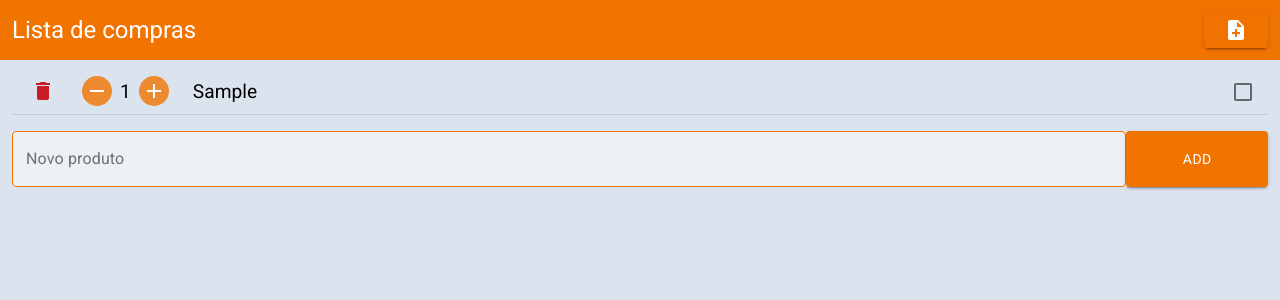
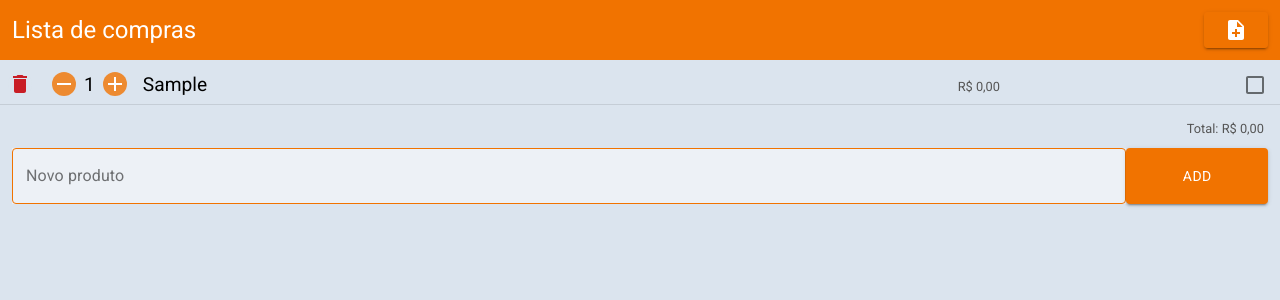
Before and after one commit to atreib/listeiv2, a React (Create React App) app: page / in a window 1280 px wide. Both pictures are taken after typing "Sample" into the empty fields and a click on the button "ADD". Shown: the top 300 px of the page. Built offline with nearby package versions, Linux system fonts and the light colour scheme.

Commit message:
feat: add price on context && create prompt dialog && open prompt dialog for price changing

```diff
--- a/src/components/pages/dashboard/DashboardPage.styles.tsx
+++ b/src/components/pages/dashboard/DashboardPage.styles.tsx
@@ -27,7 +27,15 @@ export const ListTitle = styled.div`
 `;
 
 export const ListWrapper = styled.div`
-  padding: 8px 12px 4px 12px;
+  padding: 4px 0px 4px 0px;
+`;
+
+export const TotalPriceLabel = styled.div`
+  font-size: 0.8rem;
+  display: flex;
+  justify-content: flex-end;
+  padding: 0px 16px;
+  color: ${colors.contrastBackgroundLighter};
 `;
 
 export const NewProduct = styled.div`
--- a/src/components/pages/dashboard/DashboardPage.tsx
+++ b/src/components/pages/dashboard/DashboardPage.tsx
@@ -1,4 +1,4 @@
-import React, { useState, useContext } from 'react';
+import React, { useState, useContext, useEffect } from 'react';
 import { Helmet } from 'react-helmet';
 import {
   ShoppingList,
@@ -10,11 +10,13 @@ import {
   AppButton,
   AppList,
   NewListIcon,
+  TotalPriceLabel,
 } from './DashboardPage.styles';
 import { colors } from './../../../helpers/theme';
 import { ShoppingListContext } from './../../../contexts';
 
 export const DashboardPage = () => {
+  const [totalPrice, setTotalPrice] = useState<number>(0);
   const [newProduct, setNewProduct] = useState<string>('');
   const {
     products,
@@ -23,6 +25,7 @@ export const DashboardPage = () => {
     decreaseProductQuantity,
     removeProduct,
     startNewList,
+    changeProductPrice,
   } = useContext(ShoppingListContext);
 
   /**
@@ -55,11 +58,27 @@ export const DashboardPage = () => {
   };
 
   /**
+   * Change product price on state
+   * @param price: (number) the new product price
+   * @param id: (string) id of the product being modified
+   */
+  const onChangeProductPrice = (price: number, id: string) => {
+    changeProductPrice(price, id);
+  };
+
+  /**
    * Start a new shopping list
    */
   const onStartNewList = () => {
     startNewList();
   };
+
+  useEffect(() => {
+    if (products && products.length > 0) {
+      const totalPriceObject = products.reduce((x, y) => ({ ...x, totalPrice: x.totalPrice + y.totalPrice }));
+      if (totalPriceObject) setTotalPrice(totalPriceObject.totalPrice);
+    }
+  }, [products]);
 
   return (
     <ShoppingList>
@@ -86,6 +105,7 @@ export const DashboardPage = () => {
           <AppList>
             {products.map((product) => (
               <Product
+                changeProductPrice={onChangeProductPrice}
                 changeProductQuantity={changeProductQuantity}
                 onRemoveProduct={onRemoveProduct}
                 product={product}
@@ -96,6 +116,7 @@ export const DashboardPage = () => {
         )}
         {(!products || products.length === 0) && 'Lista vazia'}
       </ListWrapper>
+      <TotalPriceLabel>Total: R$ {totalPrice.toFixed(2).replace('.', ',')}</TotalPriceLabel>
       <NewProduct>
         <AppInput
           data-testid="inputProduct"
--- a/src/components/pages/dashboard/Product.tsx
+++ b/src/components/pages/dashboard/Product.tsx
@@ -5,23 +5,53 @@ import { ProductModel } from '../../../models';
 import { AppListItem, AppIconButton, AppCheckbox } from './../../utils';
 import { DeleteIcon } from './../../utils/icons';
 import { colors } from '../../../helpers/theme';
+import { AppPromptDialog } from '../../utils/dialogs/PromptDialog';
 
 interface ComponentProps {
   product: ProductModel;
   onRemoveProduct: (id: string) => void;
   changeProductQuantity: (increase: boolean, id: string) => void;
+  changeProductPrice: (price: number, id: string) => void;
 }
 
-const ProductLabel = styled.div`
+const ProductLabelWrapper = styled.div`
   flex: 1;
+  max-width: 75%;
   display: flex;
   align-items: center;
   font-size: 1.2rem;
 `;
 
-export const Product = ({ product, onRemoveProduct, changeProductQuantity }: ComponentProps) => {
+const ProductLabel = styled.div`
+  flex: 1;
+  display: flex;
+  align-items: baseline;
+  justify-content: space-between;
+  padding-right: 0px;
+`;
+
+const PriceLabel = styled.div`
+  font-size: 0.8rem;
+  color: ${colors.contrastBackgroundLighter};
+`;
+
+export const Product = ({ product, onRemoveProduct, changeProductQuantity, changeProductPrice }: ComponentProps) => {
   const [checked, setChecked] = useState(false);
-  const checkbox = <AppCheckbox testId="productCheckbox" edge="end" setChecked={setChecked} checked={checked} />;
+  const [isPromptPriceOpened, setIsPromptPriceOpened] = useState(false);
+
+  const onCheckboxClick = () => {
+    if (!checked) setIsPromptPriceOpened(true);
+  };
+
+  const checkbox = (
+    <AppCheckbox
+      testId="productCheckbox"
+      clickHandler={onCheckboxClick}
+      edge="end"
+      setChecked={setChecked}
+      checked={checked}
+    />
+  );
 
   const removeProductIconButton = (
     <AppIconButton
@@ -36,18 +66,49 @@ export const Product = ({ product, onRemoveProduct, changeProductQuantity }: Com
   );
 
   return (
+    <>
+      {isPromptPriceOpened && (
+        <AppPromptDialog
+          title="Adicionar preço ao produto"
+          description="Qual é o preço deste produto?"
+          placeholder="R$"
+          inputLabel="Preço"
+          type="number"
+          dialogOpen={isPromptPriceOpened}
+          setDialogOpen={setIsPromptPriceOpened}
+          successBtnText="Anotar preço"
+          fnSuccess={(typedPrice: string) => {
+            if (typedPrice) {
+              const price = typedPrice?.replace(',', '.');
+              const numberPrice = Number(price);
+              if (!isNaN(numberPrice)) {
+                changeProductPrice(numberPrice, product.id);
+                setIsPromptPriceOpened(false);
+              }
+            }
+          }}
+        />
+      )}
       <AppListItem
         paddingTop="8px"
         paddingBottom="8px"
-      paddingLeft="8px"
+        paddingLeft="0px"
         fontSize="1.3rem"
         secondaryAction={checkbox}
         icon={removeProductIconButton}
       >
+        <ProductLabelWrapper>
+          <div>
+            <Quantity product={product} changeProductQuantity={changeProductQuantity} />
+          </div>
           <ProductLabel>
-        <Quantity product={product} changeProductQuantity={changeProductQuantity} />
             <div data-testid="productLabel">{checked ? <s>{product.label}</s> : `${product.label} `}</div>
+            <PriceLabel data-testid="productPriceLabel">
+              R$ {product.unityPrice.toFixed(2).replace('.', ',')}
+            </PriceLabel>
           </ProductLabel>
+        </ProductLabelWrapper>
       </AppListItem>
+    </>
   );
 };
--- a/src/components/pages/dashboard/Quantity.tsx
+++ b/src/components/pages/dashboard/Quantity.tsx
@@ -14,7 +14,7 @@ const QuantitySelector = styled.div`
   display: flex;
   justify-content: center;
   align-items: center;
-  padding: 0px 16px 0px 8px;
+  padding: 0px 8px 0px 4px;
 `;
 
 const QuantityLabel = styled.div`
--- a/src/components/utils/buttons/AppIconButton.tsx
+++ b/src/components/utils/buttons/AppIconButton.tsx
@@ -22,6 +22,10 @@ const StyledButton = styled(IconButton)<ButtonProps>`
   ${({ bgcolor }) =>
     bgcolor && `background-color: ${fade(bgcolor, 0.8)}; &:hover, &:focus { background-color: ${bgcolor}; } `}
   ${({ fontcolor }) => fontcolor && `color: ${fade(fontcolor, 1)};`}
+
+  &.MuiIconButton-sizeSmall {
+    padding: 0px;
+  }
 `;
 
 /**
--- /dev/null
+++ b/src/components/utils/dialogs/Dialog.tsx
@@ -0,0 +1,68 @@
+import React, { ReactChild, ReactChildren } from 'react';
+import styled from 'styled-components';
+import Dialog from '@material-ui/core/Dialog';
+import DialogActions from '@material-ui/core/DialogActions';
+import DialogContent from '@material-ui/core/DialogContent';
+import DialogTitle from '@material-ui/core/DialogTitle';
+import { AppButton } from './../buttons';
+import { colors } from './../../../helpers/theme/colors';
+
+interface ComponentProps {
+  title: string;
+  children: ReactChild | ReactChildren;
+  dialogOpen: boolean;
+  setDialogOpen: React.Dispatch<React.SetStateAction<boolean>>;
+  ExtraButtons?: (() => JSX.Element)[];
+  cancelBtnText?: string;
+}
+
+const DialogContentWrapper = styled(DialogContent)`
+  margin-bottom: 12px;
+  font-size: 1rem;
+  overflow-x: hidden;
+`;
+
+/**
+ * Creates our own dialog component, based on Material UI's dialog
+ * @param title: title of our dialog component
+ * @param children: our dialog content (as a child element - react element)
+ * @param dialogOpen: "is dialog opened?"
+ * @param setDialogOpen: react hooks "set function" to "is dialog opened?"
+ * @param ExtraButtons?: (optional) array of functions that return a JSX.Element (our dialog buttons)
+ * @param cancelBtnText?: (optional) text of the cancel button
+ */
+export const AppDialog = ({
+  title,
+  children,
+  dialogOpen,
+  setDialogOpen,
+  ExtraButtons,
+  cancelBtnText,
+}: ComponentProps) => {
+  if (!cancelBtnText) cancelBtnText = 'Fechar';
+
+  const handleClose = () => {
+    setDialogOpen(false);
+  };
+
+  return (
+    <div>
+      <Dialog
+        fullWidth={true}
+        maxWidth={'sm'}
+        open={dialogOpen}
+        onClose={() => setDialogOpen(false)}
+        scroll="paper" // enables scroll inside dialog
+      >
+        <DialogTitle>{title}</DialogTitle>
+        <DialogContentWrapper dividers={true}>{children}</DialogContentWrapper>
+        <DialogActions>
+          <AppButton bgColor={colors.background} fontColor={colors.contrastBackground} onClick={handleClose}>
+            {cancelBtnText}
+          </AppButton>
+          {ExtraButtons && ExtraButtons.map((Btn, i) => <Btn key={i} />)}
+        </DialogActions>
+      </Dialog>
+    </div>
+  );
+};
--- /dev/null
+++ b/src/components/utils/dialogs/PromptDialog.tsx
@@ -0,0 +1,83 @@
+import React, { useState } from 'react';
+import { AppDialog } from './Dialog';
+import { AppButton } from './../buttons/AppButton';
+import { AppInput } from '../inputs';
+import { colors } from '../../../helpers/theme';
+import styled from 'styled-components';
+
+interface ComponentProps {
+  title: string;
+  description: string;
+  inputLabel: string;
+  successBtnText: string;
+  fnSuccess: (typedValue: string) => unknown;
+  dialogOpen: boolean;
+  setDialogOpen: React.Dispatch<React.SetStateAction<boolean>>;
+  defaultValue?: string;
+  placeholder?: string;
+  type?: 'text' | 'number';
+}
+
+const InputWrapper = styled.div`
+  margin: 24px 0 12px 0;
+`;
+
+/**
+ * Creates a dialog window to prompt something from user
+ * @param title: (string) title/text of the dialog
+ * @param description: (string) description/text of the dialog
+ * @param inputLabel: (string) label of the prompt input
+ * @param successBtnText: (string) text of the "ok button"
+ * @param fnSuccess: ((typedValue: string) => unknown) callback function to be called when the "ok button" is pressed
+ * @param dialogOpen: (boolean) boolean to "is dialog opened?"
+ * @param setDialogOpen: (React.Dispatch<React.SetStateAction<boolean>>) react hooks function to set the "is dialog opened?" value
+ * @param defaultValue?: (string) input default value
+ * @param placeholder?: (string) placeholder of the prompt input
+ * @param type?: ('text' | 'number') type of the prompt input
+ */
+export const AppPromptDialog = ({
+  title,
+  description,
+  inputLabel,
+  successBtnText,
+  fnSuccess,
+  dialogOpen,
+  setDialogOpen,
+  defaultValue,
+  placeholder,
+  type = 'text',
+}: ComponentProps) => {
+  const [value, setValue] = useState<string>(defaultValue ?? '');
+  const BtnConfirm = () => (
+    <AppButton bgColor={colors.primary} fontColor={colors.contrastPrimary} onClick={() => fnSuccess(value)}>
+      {successBtnText}
+    </AppButton>
+  );
+
+  return (
+    <div>
+      <AppDialog
+        title={title}
+        dialogOpen={dialogOpen}
+        setDialogOpen={setDialogOpen}
+        ExtraButtons={[BtnConfirm]}
+        cancelBtnText={'Cancelar'}
+      >
+        <>
+          <div>{description}</div>
+          <InputWrapper>
+            <AppInput
+              type={type}
+              placeholder={placeholder}
+              fullWidth={true}
+              required={true}
+              value={value}
+              setValue={setValue}
+              label={inputLabel}
+            />
+          </InputWrapper>
+        </>
+      </AppDialog>
+    </div>
+  );
+};
--- a/src/components/utils/inputs/AppCheckbox.tsx
+++ b/src/components/utils/inputs/AppCheckbox.tsx
@@ -3,11 +3,20 @@ import Checkbox from '@material-ui/core/Checkbox';
 
 interface ComponentProps {
   setChecked: React.Dispatch<React.SetStateAction<boolean>>;
+  clickHandler?: () => void;
   checked: boolean;
   edge?: 'start' | 'end';
   testId?: string;
 }
 
-export const AppCheckbox = ({ edge, setChecked, checked, testId }: ComponentProps) => {
-  return <Checkbox data-testid={testId} edge={edge} onChange={() => setChecked(!checked)} checked={checked} />;
+export const AppCheckbox = ({ edge, setChecked, checked, testId, clickHandler }: ComponentProps) => {
+  return (
+    <Checkbox
+      data-testid={testId}
+      edge={edge}
+      onClick={() => clickHandler && clickHandler()}
+      onChange={() => setChecked(!checked)}
+      checked={checked}
+    />
+  );
 };
--- a/src/contexts/shoppingList/ShoppingList.tsx
+++ b/src/contexts/shoppingList/ShoppingList.tsx
@@ -8,6 +8,7 @@ interface ComponentProps {
 
 type ProviderType = {
   products: ProductModel[];
+  changeProductPrice: (price: number, productId: string) => void;
   increaseProductQuantity: (productId: string) => void;
   decreaseProductQuantity: (productId: string) => void;
   removeProduct: (productId: string) => void;
@@ -17,6 +18,7 @@ type ProviderType = {
 
 const initialProviderValues: ProviderType = {
   products: [],
+  changeProductPrice: () => null,
   increaseProductQuantity: () => null,
   decreaseProductQuantity: () => null,
   removeProduct: () => null,
@@ -61,7 +63,10 @@ const ShoppingListProvider = ({ children }: ComponentProps) => {
   const increaseProductQuantity = (id: string) => {
     setProducts(
       products.map((x) => {
-        if (x.id === id) return { ...x, quantity: x.quantity + 1 };
+        if (x.id === id) {
+          const newQuantity = x.quantity + 1;
+          return { ...x, quantity: newQuantity, totalPrice: x.unityPrice * newQuantity };
+        }
         return x;
       }),
     );
@@ -74,7 +79,10 @@ const ShoppingListProvider = ({ children }: ComponentProps) => {
   const decreaseProductQuantity = (id: string) => {
     setProducts(
       products.map((x) => {
-        if (x.id === id) return { ...x, quantity: x.quantity === 1 ? 1 : x.quantity - 1 };
+        if (x.id === id) {
+          const newQuantity = x.quantity === 1 ? 1 : x.quantity - 1;
+          return { ...x, quantity: newQuantity, totalPrice: x.unityPrice * newQuantity };
+        }
         return x;
       }),
     );
@@ -98,6 +106,20 @@ const ShoppingListProvider = ({ children }: ComponentProps) => {
     localStorage.setItem('openedShoppingList', '');
   };
 
+  /**
+   * Change product price
+   * @param price: (number) new product price
+   * @param id: (string) id of the product being modified
+   */
+  const changeProductPrice = (price: number, id: string) => {
+    setProducts(
+      products.map((x) => {
+        if (x.id === id) return { ...x, unityPrice: price, totalPrice: price * x.quantity };
+        return x;
+      }),
+    );
+  };
+
   useEffect(() => {
     if (products && products.length > 0) localStorage.setItem('openedShoppingList', JSON.stringify(products));
   }, [products]);
@@ -112,7 +134,15 @@ const ShoppingListProvider = ({ children }: ComponentProps) => {
 
   return (
     <ShoppingListContext.Provider
-      value={{ products, increaseProductQuantity, decreaseProductQuantity, removeProduct, addProduct, startNewList }}
+      value={{
+        products,
+        changeProductPrice,
+        increaseProductQuantity,
+        decreaseProductQuantity,
+        removeProduct,
+        addProduct,
+        startNewList,
+      }}
     >
       {children}
     </ShoppingListContext.Provider>
--- a/src/helpers/theme/colors.tsx
+++ b/src/helpers/theme/colors.tsx
@@ -3,6 +3,7 @@ export const colors = {
   contrastPrimary: '#FFFFFF',
   background: '#DBE4EE',
   contrastBackground: '#000000',
+  contrastBackgroundLighter: '#555555',
   secondary: '#3E7CB1',
   contrastSecondary: '#FFFFFF',
   danger: '#C81D25',
```
Also changed, not shown: 1 other file (tests, documents, lock files or other folders). Lines whose indentation alone changed are shown as unchanged.
